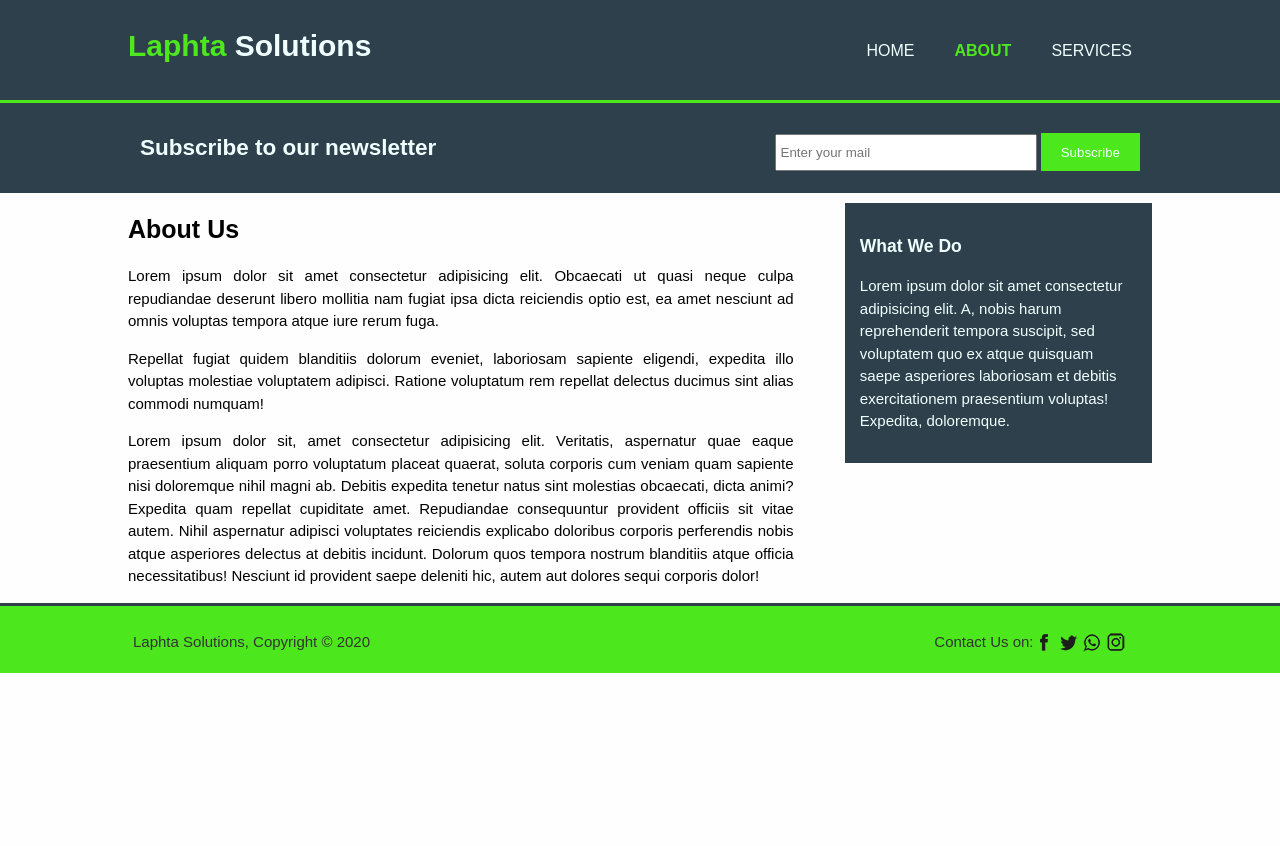
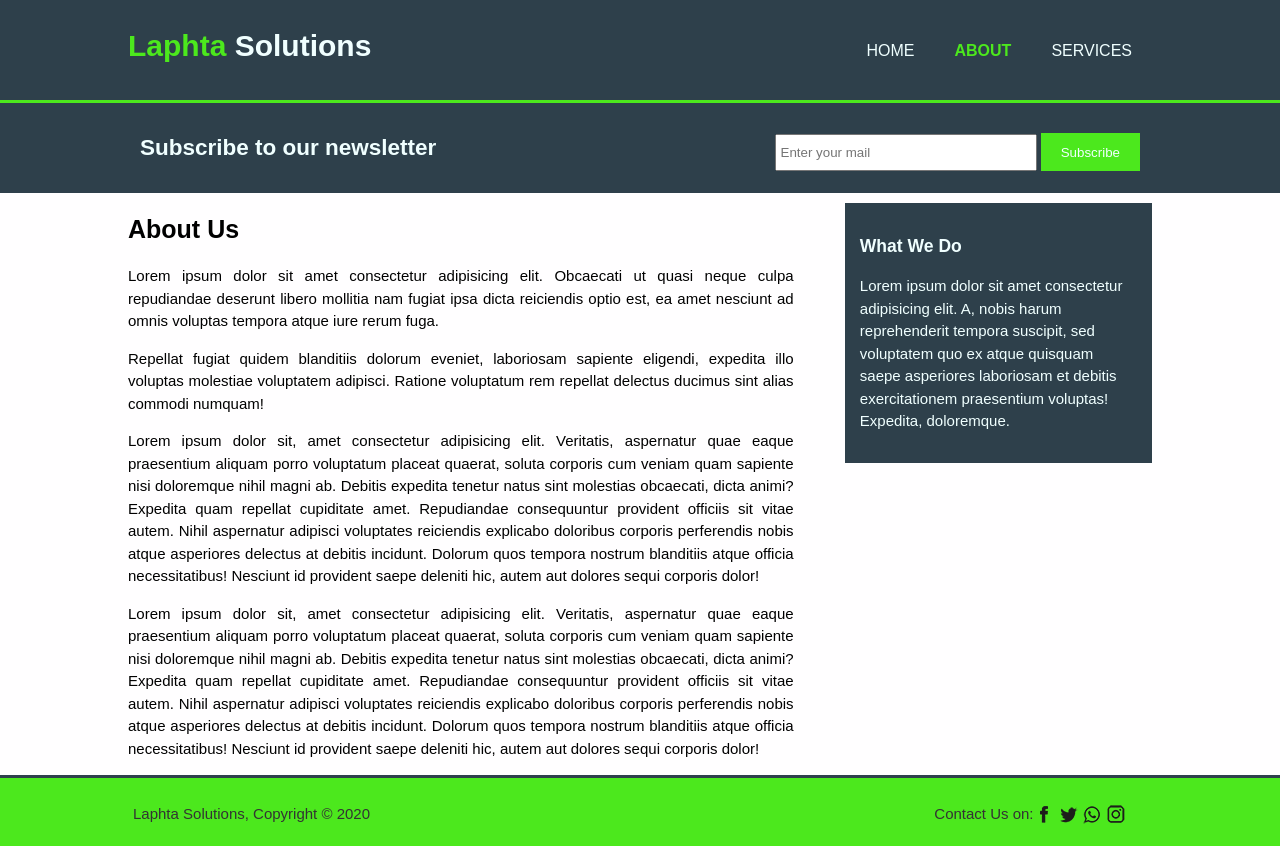
Before and after one commit to Laphta/testwebsite, a plain HTML site: page about.html in a window 1280 px wide. Before the commit the page ends 800 px from the top, so only its background shows below. Drawn offline with Linux system fonts and the light colour scheme.

Commit message:
Update about.html

```diff
--- a/about.html
+++ b/about.html
@@ -49,6 +49,8 @@
                     Repellat fugiat quidem blanditiis dolorum eveniet, laboriosam sapiente eligendi, expedita illo voluptas molestiae voluptatem adipisci. Ratione voluptatum rem repellat delectus ducimus sint alias commodi numquam!
                 </p>
                 <p>Lorem ipsum dolor sit, amet consectetur adipisicing elit. Veritatis, aspernatur quae eaque praesentium aliquam porro voluptatum placeat quaerat, soluta corporis cum veniam quam sapiente nisi doloremque nihil magni ab. Debitis expedita tenetur natus sint molestias obcaecati, dicta animi? Expedita quam repellat cupiditate amet. Repudiandae consequuntur provident officiis sit vitae autem. Nihil aspernatur adipisci voluptates reiciendis explicabo doloribus corporis perferendis nobis atque asperiores delectus at debitis incidunt. Dolorum quos tempora nostrum blanditiis atque officia necessitatibus! Nesciunt id provident saepe deleniti hic, autem aut dolores sequi corporis dolor!</p>
+                <p>Lorem ipsum dolor sit, amet consectetur adipisicing elit. Veritatis, aspernatur quae eaque praesentium aliquam porro voluptatum placeat quaerat, soluta corporis cum veniam quam sapiente nisi doloremque nihil magni ab. Debitis expedita tenetur natus sint molestias obcaecati, dicta animi? Expedita quam repellat cupiditate amet. Repudiandae consequuntur provident officiis sit vitae autem. Nihil aspernatur adipisci voluptates reiciendis explicabo doloribus corporis perferendis nobis atque asperiores delectus at debitis incidunt. Dolorum quos tempora nostrum blanditiis atque officia necessitatibus! Nesciunt id provident saepe deleniti hic, autem aut dolores sequi corporis dolor! </p>
+
             </article>
 
             <aside id="sidebar">
```
